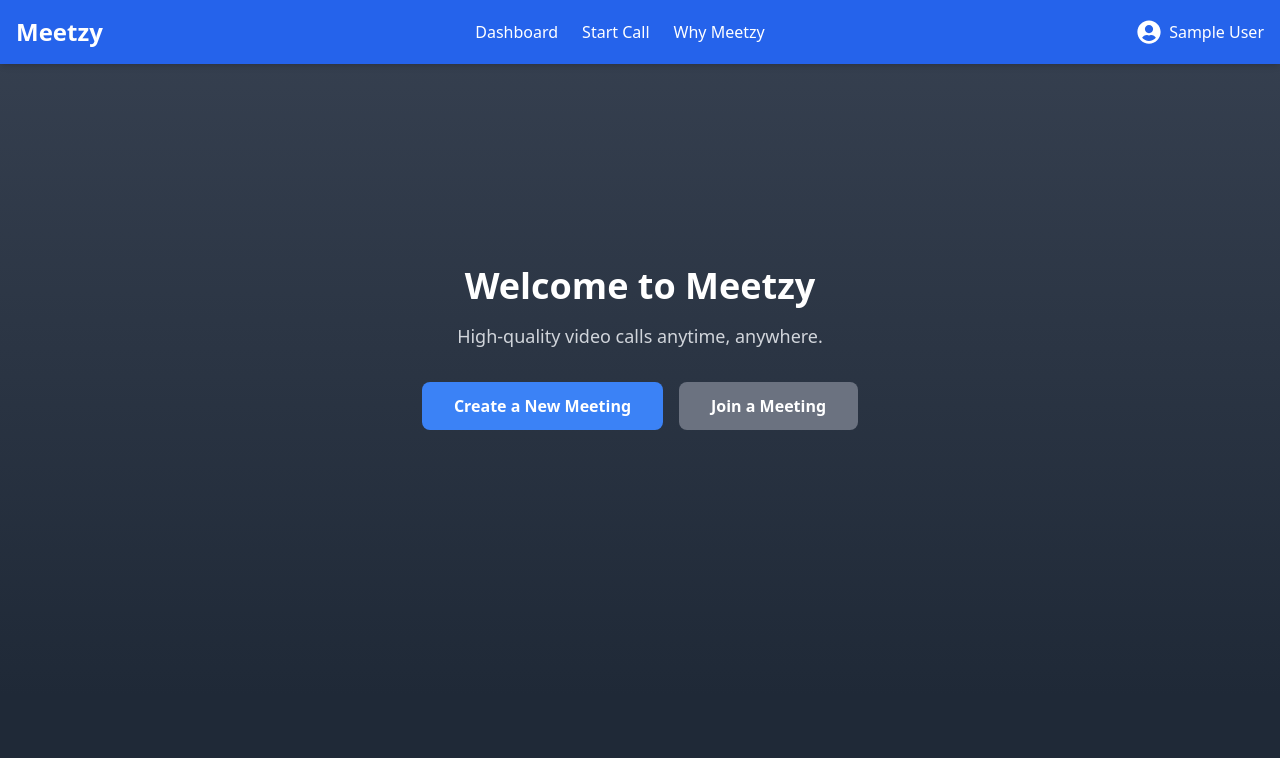
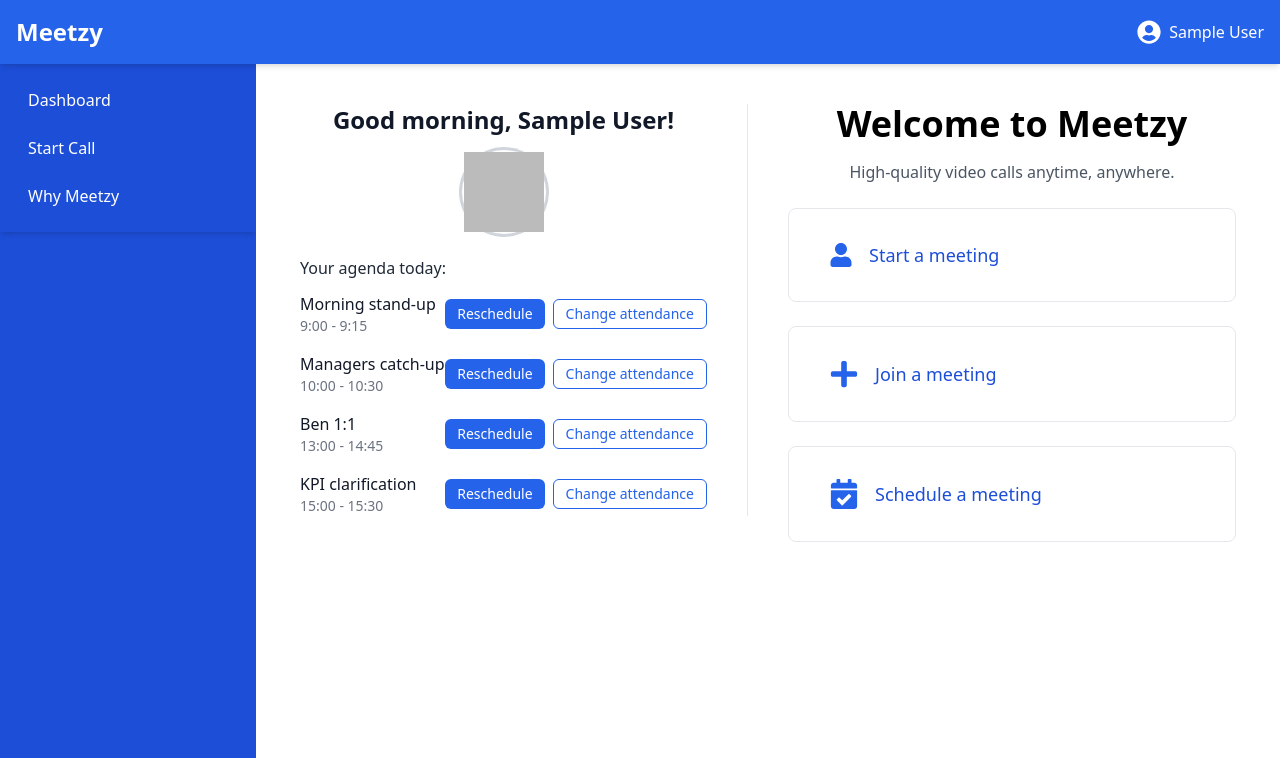
Before and after one commit to FaisalHasanEmon/Meetzy, a React (Vite) app: page / in a window 1280 px wide. Shown: the top 758 px of the page. Built offline with nearby package versions, Linux system fonts and the light colour scheme; no server answers; sample sign-in values are in the browser's storage.

Commit message:
saikat: redesign hompage

```diff
--- a/src/Layout/Main.jsx
+++ b/src/Layout/Main.jsx
@@ -1,31 +1,27 @@
-import { Outlet, useLocation } from "react-router-dom";
-import MainNavbar from "../Pages/Shared/NavBar/NavBar"; // Navbar for logged-in users
-import AuthNavbar from "../Pages/Shared/AuthNavbar/AuthNavbar"; // Navbar for auth pages
-import Footer from "../Pages/Shared/Footer/Footer";
+import React from 'react';
+import { Outlet } from 'react-router-dom';
+import AuthNavbar from '../Pages/Shared/AuthNavbar/AuthNavbar';
+import NavBar from '../Pages/Shared/NavBar/NavBar';
 
 const Main = () => {
-  const location = useLocation();
-  const isAuthenticated = localStorage.getItem("user"); // Check if user is logged in
+  return (
+    <div className="min-h-screen flex flex-col">
+      {/* Main Navigation (Fixed Top) */}
+      <div className='hidden md:block sm:pt-0'> <NavBar /></div>
 
-  // Define pages where `AuthNavbar` should be displayed instead of `MainNavbar`
-  const authPages = [
-    "/login",
-    "/signUp",
-    "/welcomePage",
-    "/aboutUs",
-    "/features",
-  ].includes(location.pathname);
+      {/* Content Area */}
+      <div className="flex flex-1 flex-col md:flex-row pt-16"> {/* pt-16 for fixed navbar */}
 
-  return (
-    <div>
-      {/* Show `AuthNavbar` for login/signup/welcome pages, otherwise show `MainNavbar` */}
-      {authPages ? <AuthNavbar /> : <MainNavbar />}
+        {/* AuthNavbar - Visible on all devices but changes layout */}
+        <div className="w-full md:w-56 lg:w-64 bg-blue-700 text-white shadow-md">
+          <AuthNavbar />
+        </div>
 
-      {/* Render the page content */}
-      <Outlet />
-
-      {/* Show Footer only if NOT on login, signup, or welcome pages */}
-      {authPages && <Footer />}
+        {/* Main Content */}
+        <main className="flex-1 overflow-auto">
+          <Outlet />
+        </main>
+      </div>
     </div>
   );
 };
--- a/src/Pages/Home/Home/Home.jsx
+++ b/src/Pages/Home/Home/Home.jsx
@@ -75,7 +75,7 @@
 //         <>
 //           <div className="fixed inset-0 bg-black bg-opacity-50 flex justify-center items-center">
 //             <div className="bg-white p-8 rounded-lg w-96">
-//               <h2 className="text-2xl font-bold mb-4">Meeting Details</h2>
+//               <h2 className="text-3xl font-bold mb-4">Meeting Details</h2>
 //               <div className="mb-4">
 //                 <label className="block text-gray-700 text-sm font-bold mb-2">
 //                   Your Email:
@@ -180,6 +180,7 @@ import Swal from "sweetalert2";
 import { AuthContext } from "../../../Provider/AuthProvider";
 import safetyImage from "../../../assets/safety.svg";
 import featuresImage from "../../../assets/features.svg";
+import { FaCalendarCheck, FaPlus, FaPlusCircle, FaSignInAlt, FaUser } from "react-icons/fa";
 
 const Home = () => {
   const navigate = useNavigate();
@@ -247,31 +248,93 @@ const Home = () => {
     </div>
   );
 
+
+  const agendaItems = [
+    { title: "Morning stand-up", time: "9:00 - 9:15" },
+    { title: "Managers catch-up", time: "10:00 - 10:30" },
+    { title: "Ben 1:1", time: "13:00 - 14:45" },
+    { title: "KPI clarification", time: "15:00 - 15:30" },
+  ];
+
   return (
     <div className="bg-gray-800 text-white">
       {/* Hero Section */}
-      <section className="flex flex-col items-center justify-center h-[87vh] px-4 text-center bg-gradient-to-b from-gray-700 to-gray-800">
-        <h1 className="text-4xl font-extrabold text-white">Welcome to Meetzy</h1>
-        <p className="mt-4 text-lg text-gray-300">High-quality video calls anytime, anywhere.</p>
+      <section className="min-h-[87vh] flex flex-col md:flex-row items-start justify-center bg-white px-6 py-10">
 
-        <div className="flex flex-col md:flex-row gap-4 mt-8">
+      {/* Left: Agenda */}
+      <div className="w-full md:w-[50%] max-w-md bg-white border-r border-gray-200 pr-6 md:pr-10">
+        <h2 className="text-2xl font-semibold text-gray-900 text-center mb-4">
+          Good morning, {user.displayName}!
+        </h2>
+        <div className="flex justify-center mb-6">
+          <div className="avatar">
+            <div className="w-20 rounded-full ring ring-gray-300 ring-offset-base-100 ring-offset-2">
+              <img src={user.photoURL} alt="Profile" />
+            </div>
+          </div>
+        </div>
+
+        <div className="text-left">
+          <p className="font-medium text-gray-800 mb-3">Your agenda today:</p>
+          <div className="space-y-4">
+            {agendaItems.map((item, index) => (
+              <div
+                key={index}
+                className="flex items-center justify-between"
+              >
+                <div>
+                  <p className="font-medium text-gray-900">{item.title}</p>
+                  <p className="text-sm text-gray-500">{item.time}</p>
+                </div>
+                <div className="flex gap-2">
+                  <button className="px-3 py-1 text-sm font-medium text-white bg-blue-600 hover:bg-blue-700 rounded-md transition-all">
+                    Reschedule
+                  </button>
+                  <button className="px-3 py-1 text-sm font-medium text-blue-600 border border-blue-600 hover:bg-blue-50 rounded-md transition-all">
+                    Change attendance
+                  </button>
+                </div>
+              </div>
+            ))}
+          </div>
+        </div>
+      </div>
+
+      {/* Right: Meeting Actions */}
+      <div className="w-full md:w-[50%] mt-16 md:mt-0 pl-0 md:pl-10 flex flex-col gap-6">
+      <div className="flex flex-col items-center justify-center text-center">
+      <h1 className="text-4xl font-bold text-black">Welcome to Meetzy</h1>
+      <p className="mt-4 text-gray-600">
+        High-quality video calls anytime, anywhere.
+      </p>
+        </div>
         <button
           onClick={handleCreateMeeting}
-            className="px-8 py-3 bg-blue-500 hover:bg-blue-600 text-white font-semibold rounded-lg transition-all duration-300"
+          className="flex items-center gap-4 border border-gray-200 hover:shadow-md transition-all bg-white rounded-lg px-10 py-8"
         >
-            Create a New Meeting
+          <FaUser className="text-blue-600 text-2xl" />
+          <span className="text-lg font-medium text-blue-700">Start a meeting</span>
         </button>
+
         <button
           onClick={() => setShowJoinModal(true)}
-            className="px-8 py-3 bg-gray-500 hover:bg-gray-600 text-white font-semibold rounded-lg transition-all duration-300"
+          className="flex items-center gap-4 border border-gray-200 hover:shadow-md transition-all bg-white rounded-lg px-10 py-8"
         >
-            Join a Meeting
+          <FaPlus className="text-blue-600 text-3xl" />
+          <span className="text-lg font-medium text-blue-700">Join a meeting</span>
+        </button>
+
+        <button
+          className="flex items-center gap-4 border border-gray-200 hover:shadow-md transition-all bg-white rounded-lg px-10 py-8"
+        >
+          <FaCalendarCheck className="text-blue-600 text-3xl" />
+          <span className="text-lg font-medium text-blue-700">Schedule a meeting</span>
         </button>
       </div>
     </section>
 
       {/* Privacy & Safety Section */}
-      <section className="py-16 bg-gray-800 text-white">
+      {/* <section className="py-16 bg-gray-800 text-white">
         <div className="max-w-6xl mx-auto px-4 flex flex-col md:flex-row items-center gap-8">
           <div className="md:w-1/2">
             <h2 className="text-3xl md:text-4xl font-bold mb-4 text-white">Privacy & Safety</h2>
@@ -290,10 +353,10 @@ const Home = () => {
             />
           </div>
         </div>
-      </section>
+      </section> */}
 
       {/* Features Section */}
-      <section className="py-16 bg-gray-800 text-white">
+      {/* <section className="py-16 bg-gray-800 text-white">
         <div className="max-w-6xl mx-auto px-4 flex flex-col md:flex-row-reverse items-center gap-8">
           <div className="md:w-1/2">
             <h2 className="text-3xl md:text-4xl font-bold mb-4 text-white">Features</h2>
@@ -306,12 +369,7 @@ const Home = () => {
             <p className="text-gray-400">
               Simply share a link and collaborate with all your contacts in one click.
             </p>
-            {/* <a
-              href="#features"
-              className="inline-block mt-4 text-teal-500 hover:text-teal-400 font-semibold"
-            >
-              See All Features
-            </a> */}
+
           </div>
           <div className="md:w-1/2">
             <img
@@ -321,7 +379,7 @@ const Home = () => {
             />
           </div>
         </div>
-      </section>
+      </section> */}
 
       {/* Create Meeting Modal */}
       {showCreateModal && (
--- a/src/Pages/Shared/AuthNavbar/AuthNavbar.jsx
+++ b/src/Pages/Shared/AuthNavbar/AuthNavbar.jsx
@@ -1,22 +1,131 @@
+import { useState } from "react";
 import { Link } from "react-router-dom";
+import useAuth from "../../../hooks/UseAuth";
 
 const AuthNavbar = () => {
+  const [isMenuOpen, setIsMenuOpen] = useState(false);
+  const { user } = useAuth();
+
+  const toggleMenu = () => {
+    setIsMenuOpen(!isMenuOpen);
+  };
+
+  // Common link styles
+  const linkStyles = "text-white hover:bg-blue-600 transition px-3 py-2 rounded";
+  const mobileLinkStyles = "text-white hover:bg-blue-600 transition w-full text-center py-3 rounded";
+
   return (
-    <nav className=" text-white bg-blue-700  p-4 shadow-md">
-      <div className="container mx-auto flex justify-center items-center gap-5">
+    <nav className="bg-blue-700 text-white shadow-md">
+      <div className="container mx-auto p-4">
+        {/* Desktop Navigation */}
+        <div className="hidden md:flex flex-col space-y-2">
+          {user?.email ? (
+            <>
+              <Link to="/dashboard" className={linkStyles}>
+                Dashboard
+              </Link>
+              <Link to="/" className={linkStyles}>
+                Start Call
+              </Link>
+              <Link to="/whyMeetzy" className={linkStyles}>
+                Why Meetzy
+              </Link>
+            </>
+          ) : (
+            <>
+              <Link to="/aboutUs" className={linkStyles}>
+                About Us
+              </Link>
+              <Link to="/features" className={linkStyles}>
+                Features
+              </Link>
+            </>
+          )}
+        </div>
+
+        {/* Mobile Navigation */}
+        <div className="md:hidden">
+          <div className="flex justify-between items-center">
+            <span className="font-medium">Meetzy</span>
+            <button
+              onClick={toggleMenu}
+              className="text-white focus:outline-none"
+              aria-label="Toggle menu"
+            >
+              <svg
+                className="w-6 h-6"
+                fill="none"
+                stroke="currentColor"
+                viewBox="0 0 24 24"
+                xmlns="http://www.w3.org/2000/svg"
+              >
+                {isMenuOpen ? (
+                  <path
+                    strokeLinecap="round"
+                    strokeLinejoin="round"
+                    strokeWidth={2}
+                    d="M6 18L18 6M6 6l12 12"
+                  />
+                ) : (
+                  <path
+                    strokeLinecap="round"
+                    strokeLinejoin="round"
+                    strokeWidth={2}
+                    d="M4 6h16M4 12h16M4 18h16"
+                  />
+                )}
+              </svg>
+            </button>
+          </div>
+
+          {/* Mobile Menu Dropdown */}
+          {isMenuOpen && (
+            <div className="mt-3 flex flex-col space-y-2">
+              {user?.email ? (
+                <>
+                  <Link
+                    to="/dashboard"
+                    className={mobileLinkStyles}
+                    onClick={toggleMenu}
+                  >
+                    Dashboard
+                  </Link>
+                  <Link
+                    to="/"
+                    className={mobileLinkStyles}
+                    onClick={toggleMenu}
+                  >
+                    Start Call
+                  </Link>
+                  <Link
+                    to="/whyMeetzy"
+                    className={mobileLinkStyles}
+                    onClick={toggleMenu}
+                  >
+                    Why Meetzy
+                  </Link>
+                </>
+              ) : (
+                <>
                   <Link
                     to="/aboutUs"
-          className=" text-white  hover:bg-gray-200 transition"
+                    className={mobileLinkStyles}
+                    onClick={toggleMenu}
                   >
                     About Us
                   </Link>
-        <Link to="/features" className="hover:text-gray-300">
+                  <Link
+                    to="/features"
+                    className={mobileLinkStyles}
+                    onClick={toggleMenu}
+                  >
                     Features
                   </Link>
-
-        {/* <Link to="/whyMeetzy" className="hover:text-gray-300">
-          Why Meetzy
-        </Link> */}
+                </>
+              )}
+            </div>
+          )}
+        </div>
       </div>
     </nav>
   );
--- a/src/Pages/Shared/NavBar/NavBar.jsx
+++ b/src/Pages/Shared/NavBar/NavBar.jsx
@@ -21,17 +21,7 @@ function Navbar() {
         </Link>
 
         {/* Desktop Menu */}
-        <div className="hidden md:flex space-x-6">
-          <Link to="/dashboard" className="hover:text-gray-300">
-            Dashboard
-          </Link>
-          <Link to="/" className="hover:text-gray-300">
-            Start Call
-          </Link>
-          <Link to="/whyMeetzy" className="hover:text-gray-300">
-            Why Meetzy
-          </Link>
-        </div>
+
 
         {/* User Profile / Login */}
         <div className="hidden md:flex items-center space-x-4">
@@ -67,28 +57,12 @@ function Navbar() {
           )}
         </div>
 
-        {/* Mobile Menu Button */}
-        <button onClick={toggleMenu} className="md:hidden">
-          {isOpen ? <FaTimes size={24} /> : <FaBars size={24} />}
-        </button>
+
       </div>
 
       {/* Mobile Menu */}
       {isOpen && (
         <div className="md:hidden bg-blue-700">
-          <Link to="/dashboard" className="block py-2 px-4 hover:bg-blue-800">
-            Dashboard
-          </Link>
-          <Link to="/call" className="block py-2 px-4 hover:bg-blue-800">
-            Start Call
-          </Link>
-          <Link to="/features" className="block py-2 px-4 hover:bg-blue-800">
-            Features
-          </Link>
-
-          <Link to="/whyMeetzy" className="block py-2 px-4 hover:bg-blue-800">
-            Why Meetzy
-          </Link>
           {user ? (
             <>
               <Link to="/profile" className="block py-2 px-4 hover:bg-blue-800">
```
Lines whose indentation alone changed are shown as unchanged.
